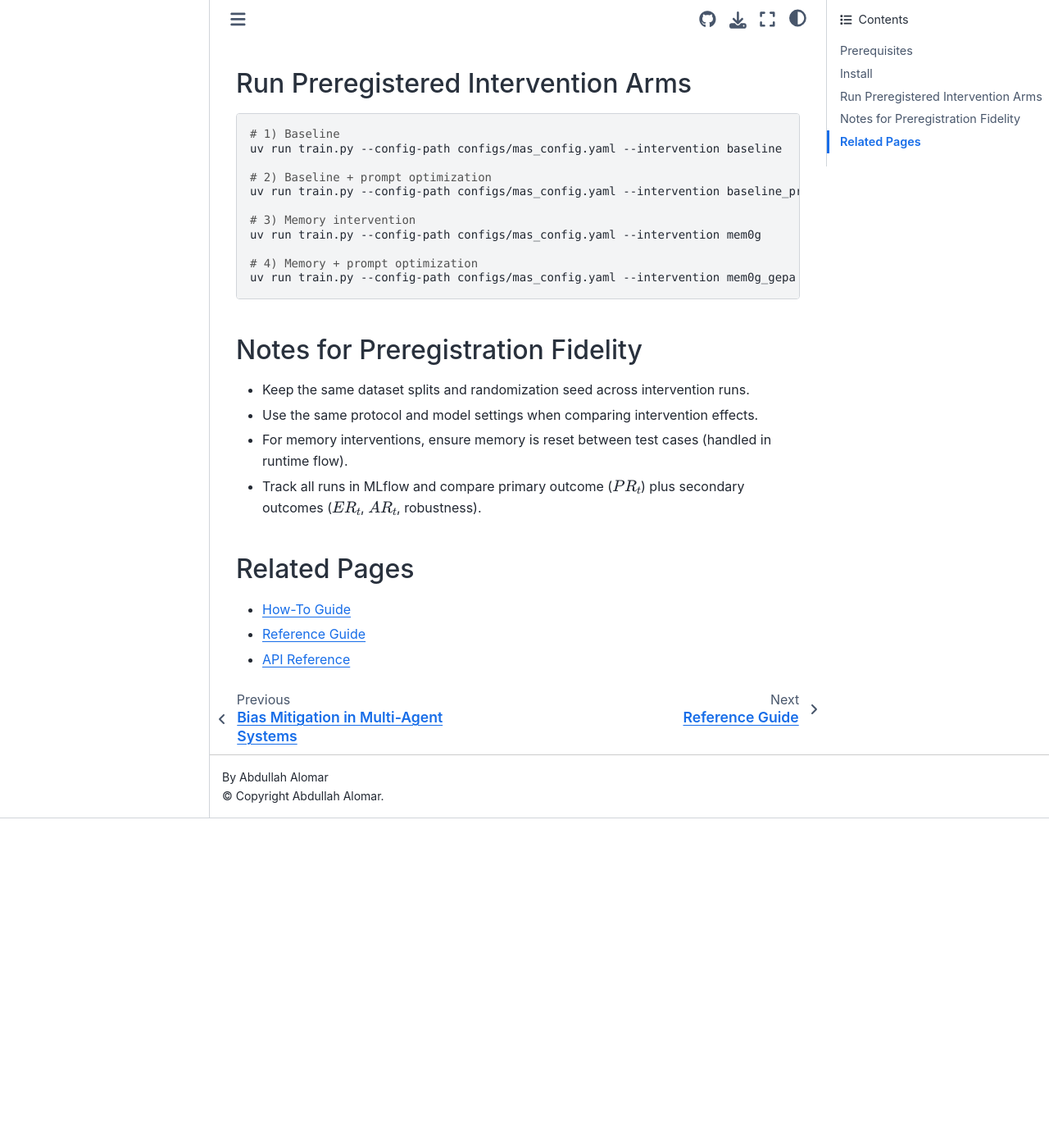
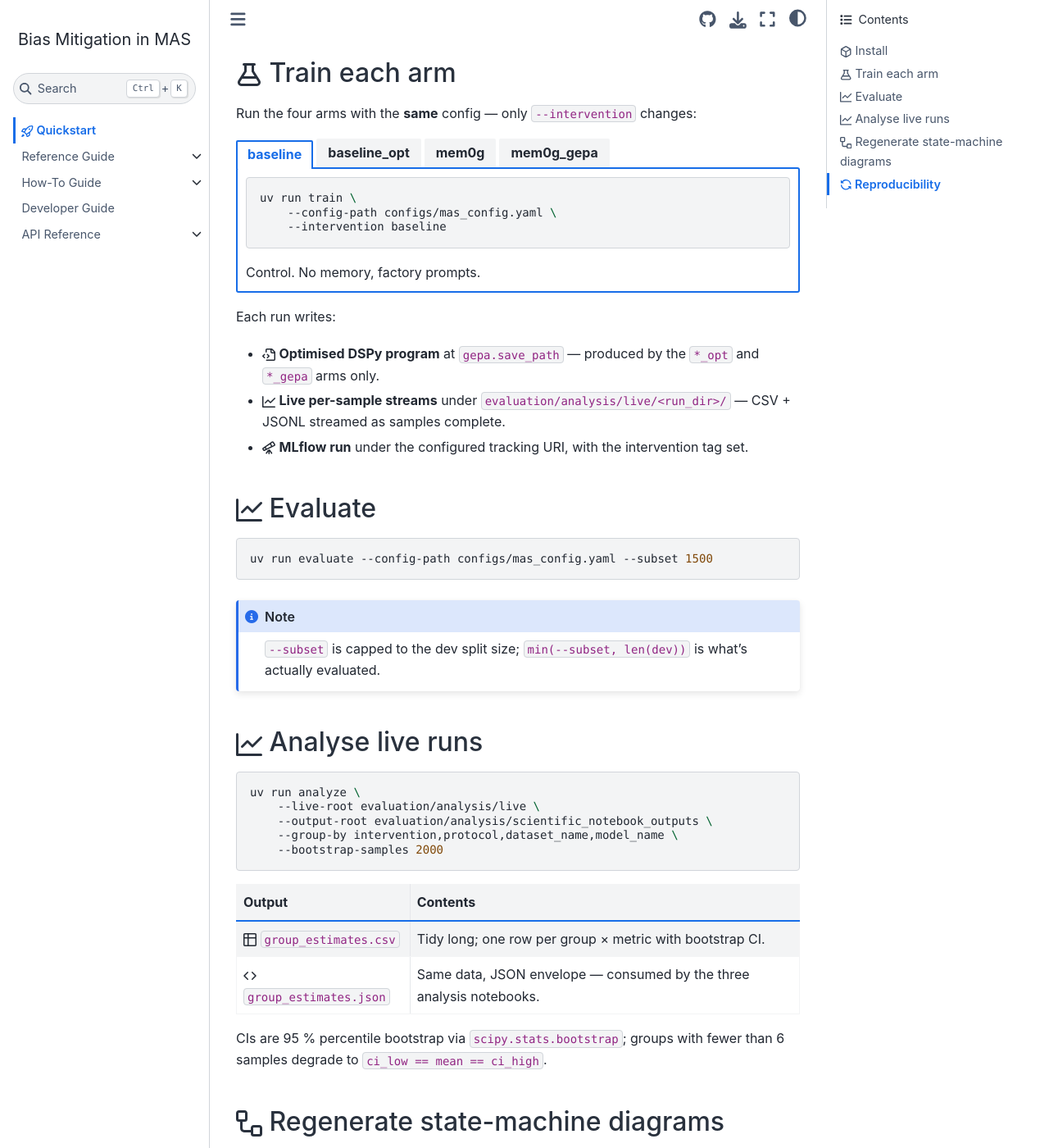
Before and after one commit to Qubut/Bias-Mitigation-in-Multiple-Agentic-Systems, a Sphinx documentation site: the page built from packages/bias-mitigation/docs/get_started/quickstart.md, in a window 1280 px wide and 1400 px high, scrolled down 477 px. Shown: the whole window at 82% size. Built offline with Sphinx 7.4.7 and the Sphinx Book theme 1.1.4, drawn with Linux system fonts in a browser that asks for light colours; before the commit the page ends 1475 px from its top, so only the background shows below that; some of the changed text lies outside the part shown.

Commit message:
docs(quickstart): rewrite with tabs, grids, and generate-statecharts

````diff
--- a/packages/bias-mitigation/docs/get_started/quickstart.md
+++ b/packages/bias-mitigation/docs/get_started/quickstart.md
@@ -1,43 +1,145 @@
-# Quickstart
+# {octicon}`rocket;1em` Quickstart
 
-This quickstart runs the preregistered intervention conditions for the MAS bias propagation study.
+Runs the four intervention arms used in the study.
 
-## Prerequisites
+:::{dropdown} {octicon}`checklist;1em` Prerequisites
+:animate: fade-in-slide-down
+:color: primary
+:open:
 
-- [uv](https://github.com/astral-sh/uv)
-- Configured local model endpoints and API keys expected by `configs/mas_config.yaml`
+- [uv](https://github.com/astral-sh/uv) — Python package + project
+  manager.
+- Local model endpoints + API keys per `configs/mas_config.yaml`.
+- A writable path for the mem0 vector store (default
+  `./.chroma_memories`).
+:::
 
-## Install
+## {octicon}`package;1em` Install
 
 ```bash
 uv sync
 ```
 
-## Run Preregistered Intervention Arms
+## {octicon}`beaker;1em` Train each arm
+
+Run the four arms with the **same** config — only `--intervention`
+changes:
+
+::::{tab-set}
+
+:::{tab-item} baseline
 
 ```bash
-# 1) Baseline
-uv run train.py --config-path configs/mas_config.yaml --intervention baseline
-
-# 2) Baseline + prompt optimization
-uv run train.py --config-path configs/mas_config.yaml --intervention baseline_prompt_opt
-
-# 3) Memory intervention
-uv run train.py --config-path configs/mas_config.yaml --intervention mem0g
-
-# 4) Memory + prompt optimization
-uv run train.py --config-path configs/mas_config.yaml --intervention mem0g_gepa
+uv run train \
+    --config-path configs/mas_config.yaml \
+    --intervention baseline
 ```
 
-## Notes for Preregistration Fidelity
+Control. No memory, factory prompts.
+:::
 
-- Keep the same dataset splits and randomization seed across intervention runs.
-- Use the same protocol and model settings when comparing intervention effects.
-- For memory interventions, ensure memory is reset between test cases (handled in runtime flow).
-- Track all runs in MLflow and compare primary outcome ($PR_t$) plus secondary outcomes ($ER_t$, $AR_t$, robustness).
+:::{tab-item} baseline_opt
 
-## Related Pages
+```bash
+uv run train \
+    --config-path configs/mas_config.yaml \
+    --intervention baseline_opt
+```
 
-- {doc}`/guides/how_to/index`
-- {doc}`/guides/reference/index`
-- {doc}`/api/index`
+Isolates the **prompt-optimisation** effect. Writes an optimised
+DSPy program to `gepa.save_path`.
+:::
+
+:::{tab-item} mem0g
+
+```bash
+uv run train \
+    --config-path configs/mas_config.yaml \
+    --intervention mem0g
+```
+
+Isolates the **memory** effect. Mem0-backed recall + store around
+each interaction step.
+:::
+
+:::{tab-item} mem0g_gepa
+
+```bash
+uv run train \
+    --config-path configs/mas_config.yaml \
+    --intervention mem0g_gepa
+```
+
+**Joint treatment.** Tests whether memory + prompt optimisation are
+super-additive.
+:::
+
+::::
+
+Each run writes:
+
+- {octicon}`file-code;1em` **Optimised DSPy program** at
+  `gepa.save_path` — produced by the `*_opt` and `*_gepa` arms only.
+- {octicon}`graph;1em` **Live per-sample streams** under
+  `evaluation/analysis/live/<run_dir>/` — CSV + JSONL streamed as
+  samples complete.
+- {octicon}`telescope;1em` **MLflow run** under the configured
+  tracking URI, with the intervention tag set.
+
+## {octicon}`graph;1em` Evaluate
+
+```bash
+uv run evaluate --config-path configs/mas_config.yaml --subset 1500
+```
+
+:::{note}
+`--subset` is capped to the dev split size; `min(--subset, len(dev))`
+is what's actually evaluated.
+:::
+
+## {octicon}`graph;1em` Analyse live runs
+
+```bash
+uv run analyze \
+    --live-root evaluation/analysis/live \
+    --output-root evaluation/analysis/scientific_notebook_outputs \
+    --group-by intervention,protocol,dataset_name,model_name \
+    --bootstrap-samples 2000
+```
+
+| Output | Contents |
+|---|---|
+| {octicon}`table;1em` `group_estimates.csv` | Tidy long; one row per group × metric with bootstrap CI. |
+| {octicon}`code;1em` `group_estimates.json` | Same data, JSON envelope — consumed by the three analysis notebooks. |
+
+CIs are 95 % percentile bootstrap via `scipy.stats.bootstrap`; groups
+with fewer than 6 samples degrade to `ci_low == mean == ci_high`.
+
+## {octicon}`workflow;1em` Regenerate state-machine diagrams
+
+```bash
+uv run generate-statecharts
+```
+
+Reads the four live `python-statemachine` subclasses and writes one
+`.md` per machine under `docs/_generated/` (each a MyST snippet with
+a fenced `mermaid` block). The architecture page `{include}`-s them;
+rerun after any state-machine edit.
+
+## {octicon}`sync;1em` Reproducibility
+
+:::{important}
+Keep these knobs fixed across arms in one comparison:
+:::
+
+- `num_agents`, `rounds`, `protocol`, `agent_models` — pinned in
+  `mas_config.yaml`.
+- `gepa.seed` (default `42`) for splits and GEPA.
+- For memory arms, memory is reset between test cases at runtime —
+  do **not** override `reset_memory_on_genesis: false`.
+
+**Outcomes** — primary is $PR_t$; secondaries are $ER_t$ (emergence,
+censored survival), $AR_t$ (amplification), and system robustness.
+
+See [Reproducibility](../guides/reference/reproducibility.md) for the
+full checklist.
````
